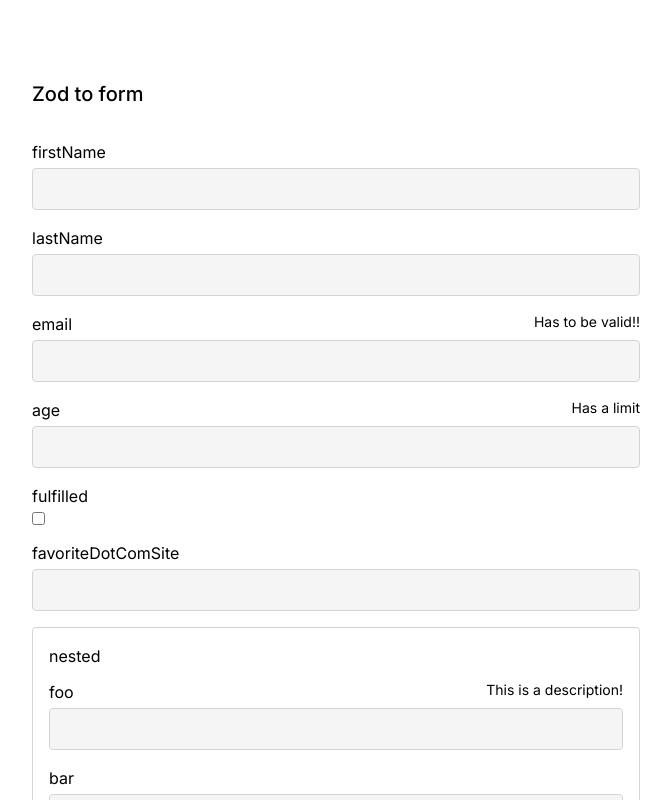
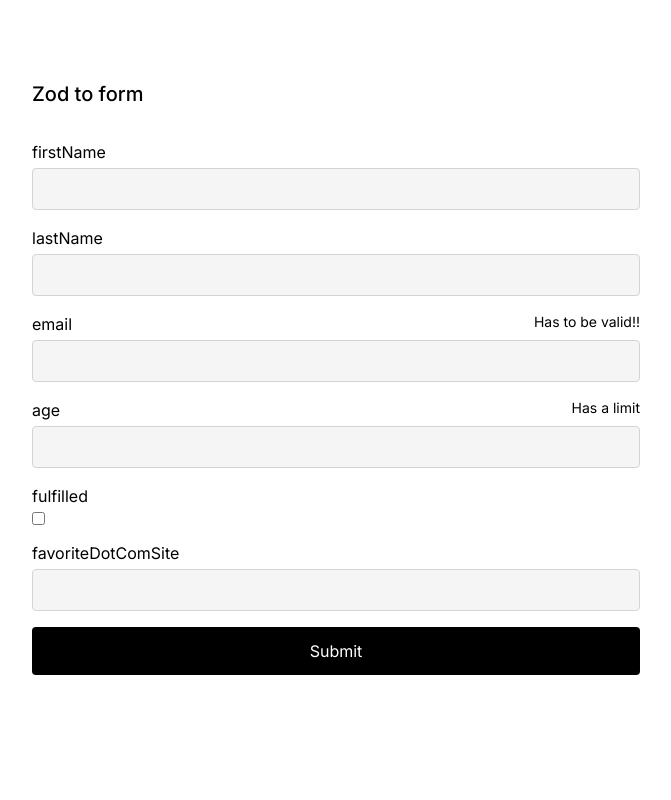
Before and after one commit to alvarlagerlof/typed-edge-config, a Next.js app: page /form in a window 1280 px wide. Shown: the top 800 px of the page, without its empty margins (304-975 px from the left). Built offline with nearby package versions, Linux system fonts and the light colour scheme.

Commit message:
hide nested

```diff
--- a/app/form/BasicForm.tsx
+++ b/app/form/BasicForm.tsx
@@ -14,14 +14,14 @@ const schema = z
     favoriteDotComSite: z
       .string()
       .endsWith(".com", { message: "Only .com domains allowed" }),
-    nested: z.object({
-      foo: z.string().describe("This is a description!"),
-      bar: z.string(),
-      deeply: z.object({
-        foo: z.string(),
-        bar: z.string(),
-      }),
-    }),
+    // nested: z.object({
+    //   foo: z.string().describe("This is a description!"),
+    //   bar: z.string(),
+    //   deeply: z.object({
+    //     foo: z.string(),
+    //     bar: z.string(),
+    //   }),
+    // }),
   })
   .required();
 
```
